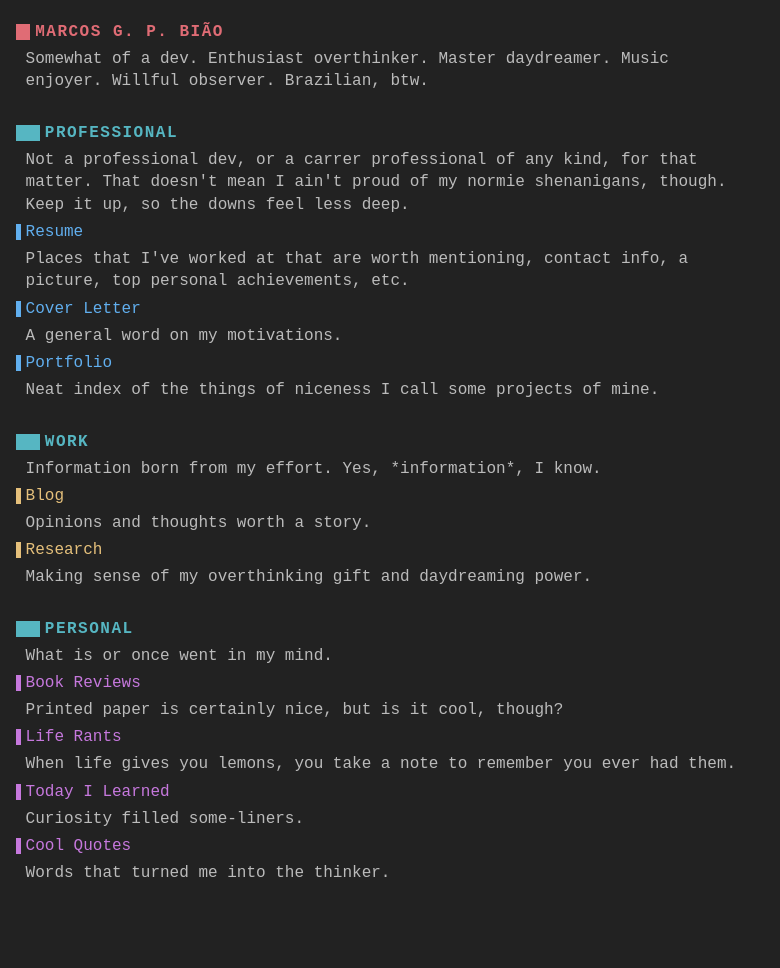
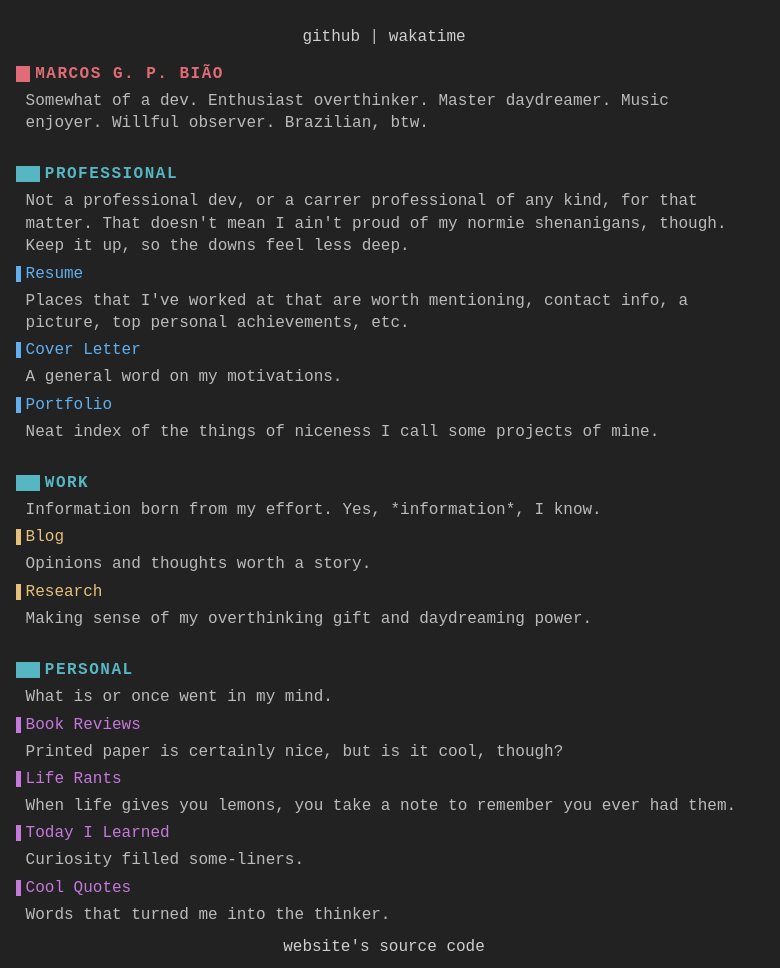
Before and after one commit to marcosdly/marcosdly.dev, a website built with Vite: page index.html in a window 1280 px wide. Shown: the whole page, without its empty margins (0-780 px from the left). Before the commit the page ends 885 px from the top, so only its background shows below. Built offline with nearby package versions, Linux system fonts and the light colour scheme.

Commit message:
feat: useful links (content and style)

```diff
--- a/index.html
+++ b/index.html
@@ -16,6 +16,24 @@
   </head>
   <body>
     <div id="content">
+      <header id="main-header">
+        <nav>
+          <ol>
+            <li>
+              <a href="https://github.com/marcosdly">GitHub</a>
+            </li>
+            <li>
+              <a href="https://wakatime.com/@marcosdly">Wakatime</a>
+            </li>
+            <!-- <li>
+              <select>
+                <option>Code Slops</option> <a href=""></a> </option>
+                <option> <a href=""></a> </option>
+              </select>
+            </li> -->
+          </ol>
+        </nav>
+      </header>
       <main>
         <article>
           <h1 class="title">Marcos G. P. Bião</h1>
@@ -64,6 +82,17 @@
           </div>
         </article>
       </main>
+      <footer id="main-footer">
+        <nav>
+          <ol>
+            <li>
+              <a href="https://github.com/marcosdly/marcosdly.dev"
+                >Website's source code</a
+              >
+            </li>
+          </ol>
+        </nav>
+      </footer>
     </div>
   </body>
 </html>
--- a/style.scss
+++ b/style.scss
@@ -185,3 +185,30 @@ body {
     }
   }
 }
+
+#main-header,
+#main-footer {
+  & {
+    padding: 1ch 0;
+    text-align: center;
+  }
+
+  li {
+    list-style: none;
+    display: inline;
+  }
+
+  li:not(:first-of-type)::before {
+    content: '|';
+  }
+
+  a {
+    text-transform: lowercase;
+    text-decoration: none;
+    color: scale-color($foreground, $lightness: 30%);
+  }
+
+  a:hover {
+    text-decoration: underline;
+  }
+}
```
